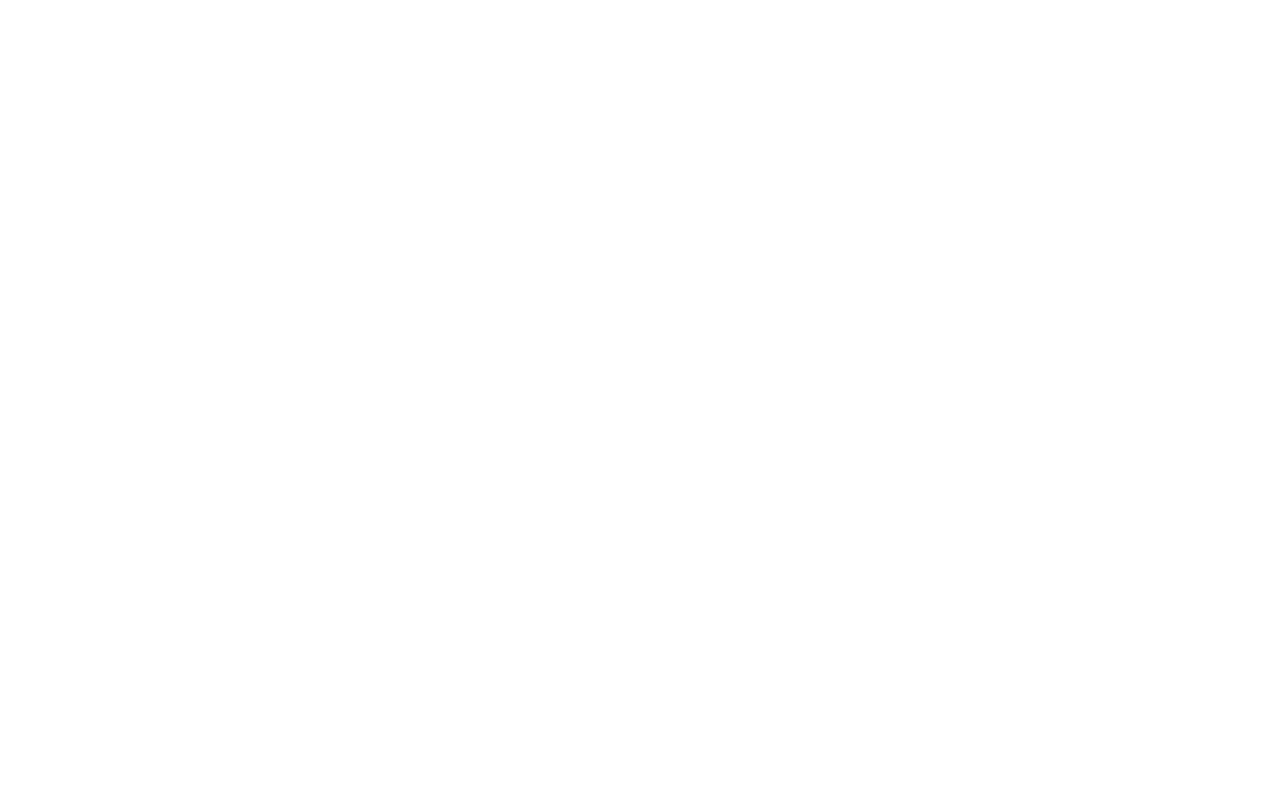
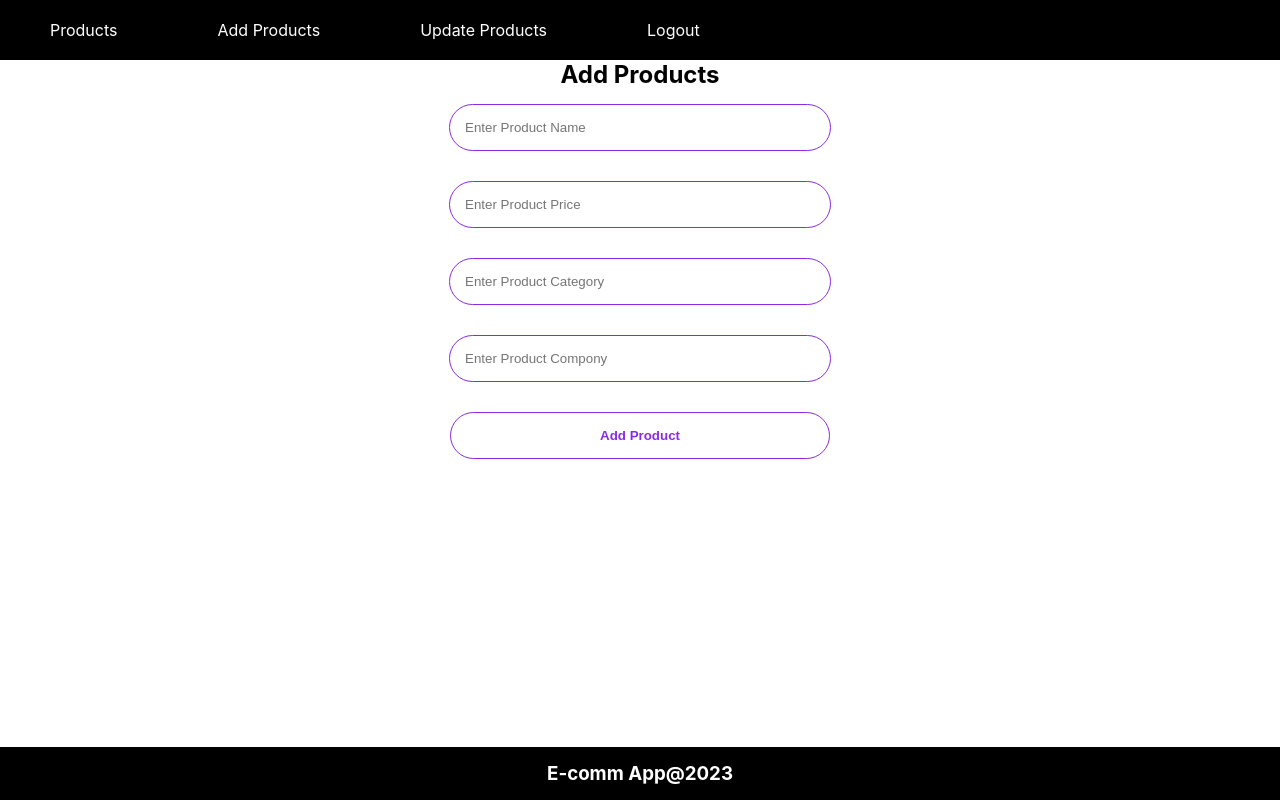
Before and after one commit to VaibhavShukla4/Frontend-E-commarce-dashboard, a React (Create React App) app: page /update/1 in a window 1280 px wide. Before the commit this address had no page. Built offline with nearby package versions, Linux system fonts and the light colour scheme; no server answers; sample sign-in values are in the browser's storage.

Commit message:
add-product-api-&-update-product-api-integration

```diff
--- a/src/App.js
+++ b/src/App.js
@@ -18,7 +18,7 @@ function App() {
           <Route index element={<Products />} />
           <Route path="/" element={<Products />} />
           <Route path="/add" element={<AddProducts />} />
-          <Route path="/update" element={<UpdateProducts />} />
+          <Route path="/update/:id" element={<UpdateProducts />} />
           <Route path="/profile" element={<Profile />} />
         </Route>
         <Route path="/login" element={<Login />} />
--- a/src/components/Navbar/index.js
+++ b/src/components/Navbar/index.js
@@ -27,10 +27,10 @@ const Navbar = () => {
               Logout
             </Link>
           </li>
-          <li style={{ color: "white" }}>
+          {/* <li style={{ color: "white" }}>
             {JSON.parse(auth).name.charAt(0).toUpperCase() +
               JSON.parse(auth).name.slice(1)}
-          </li>
+          </li> */}
         </ul>
       ) : (
         <ul>
--- a/src/routes/AddProducts/index.css
+++ b/src/routes/AddProducts/index.css
@@ -0,0 +1,8 @@
+.invalid-input {
+  color: red;
+}
+.add-product-field {
+  display: flex;
+  flex-direction: column;
+  align-items: center;
+}
--- a/src/routes/AddProducts/index.js
+++ b/src/routes/AddProducts/index.js
@@ -1,13 +1,13 @@
 import React, { useState } from "react";
-
+import "./index.css";
 const AddProducts = () => {
   const [addProduct, setAddProduct] = useState({
     name: "",
     price: "",
     category: "",
-    // userId: "",
     compony: "",
   });
+  const [error, setError] = useState(false);
   let name, price, category, compony, value;
   const addData = (event) => {
     name = event.target.name;
@@ -19,6 +19,15 @@ const AddProducts = () => {
   };
   const addProductDetail = async (e) => {
     e.preventDefault();
+    if (
+      !addProduct.name ||
+      !addProduct.price ||
+      !addProduct.category ||
+      !addProduct.compony
+    ) {
+      setError(true);
+      return false;
+    }
     const userId = localStorage.getItem("accesToken");
     console.log(JSON.parse(userId)._id);
     let result = await fetch("http://localhost:5000/add-products", {
@@ -35,8 +44,9 @@ const AddProducts = () => {
     result = await result.json();
   };
   return (
-    <div>
-      <form onSubmit={addProductDetail}>
+    <>
+      <h2>Add Products</h2>
+      <form onSubmit={addProductDetail} className="add-product-field">
         <input
           type="text"
           className="inputBox"
@@ -45,6 +55,9 @@ const AddProducts = () => {
           value={addProduct.name}
           onChange={addData}
         />
+        {error && !addProduct.name && (
+          <span className="invalid-input">Enter Valid Name</span>
+        )}
         <input
           type="text"
           name="price"
@@ -53,6 +66,9 @@ const AddProducts = () => {
           value={addProduct.price}
           onChange={addData}
         />
+        {error && !addProduct.price && (
+          <span className="invalid-input">Enter Valid Price</span>
+        )}
         <input
           type="text"
           name="category"
@@ -61,6 +77,10 @@ const AddProducts = () => {
           value={addProduct.category}
           onChange={addData}
         />
+        {error && !addProduct.category && (
+          <span className="invalid-input">Enter Valid Category</span>
+        )}
+
         <input
           type="text"
           name="compony"
@@ -69,11 +89,15 @@ const AddProducts = () => {
           value={addProduct.compony}
           onChange={addData}
         />
-        <button type="submit" style={{ width: "380px" }} className="inputBox">
+        {error && !addProduct.compony && (
+          <span className="invalid-input">Enter Valid Compony</span>
+        )}
+
+        <button style={{ width: "380px" }} className="inputBox">
           Add Product
         </button>
       </form>
-    </div>
+    </>
   );
 };
 
--- a/src/routes/Products/index.css
+++ b/src/routes/Products/index.css
@@ -0,0 +1,28 @@
+thead tr {
+  width: 100%;
+  background: aquamarine;
+  height: 20px;
+}
+/* tbody {
+  width: 100%;
+} */
+.product {
+  display: flex;
+  flex-direction: column;
+  align-items: center;
+  position: relative;
+  top: 70px;
+}
+table {
+  width: 60%;
+}
+
+tr th {
+  border: 1px solid black;
+}
+tr td {
+  border: 1px solid black;
+}
+button {
+  padding: 5px 12px;
+}
--- a/src/routes/Products/index.js
+++ b/src/routes/Products/index.js
@@ -1,9 +1,91 @@
-import React from "react";
+import React, { useEffect, useState } from "react";
+import "./index.css";
+import { Link } from "react-router-dom";
+const Products = () => {
+  const [data, setData] = useState([]);
+  const [text, setText] = useState("");
+  useEffect(() => {
+    getProductList();
+  }, []);
 
-const Products = () => {
+  const getProductList = async () => {
+    let data = await fetch("http://localhost:5000/list-products", {
+      method: "get",
+      body: null,
+      headers: { "Content-Type": "application/json" },
+    });
+
+    data = await data.json();
+    setData(data);
+  };
+  console.log(data);
+  const deleteProduct = async (id) => {
+    // console.log(id);
+    const deleteData = await fetch(`http://localhost:5000/product/${id}`, {
+      method: "delete",
+      body: JSON.stringify({
+        _id: id,
+      }),
+      headers: { "Content-Type": "application/json" },
+    });
+    deleteData = await deleteData.json();
+    console.log(deleteData);
+    if (deleteData) {
+      getProductList();
+    }
+  };
+  const searchProduct = async (event) => {
+    // console.log(text);
+    let key = event.target.value;
+    if (key) {
+      const result = await fetch(`http://localhost:5000/search/${key}`);
+      result = await result.json();
+      if (result) {
+        setData(result);
+      }
+    } else {
+      getProductList();
+    }
+  };
+
   return (
-    <div>
-      <h1>Products</h1>
+    <div className="product">
+      <h1>Product List</h1>
+      <input className="inputBox" onChange={searchProduct} />
+      {/* <button onClick={() => searchProduct(text)}>Search</button> */}
+      <table className="">
+        <thead>
+          <tr>
+            <th>Sr.No.</th>
+            <th>Name</th>
+            <th>Price</th>
+            <th>Category</th>
+            <th>Compony</th>
+            <th>Action</th>
+          </tr>
+        </thead>
+        <tbody>
+          {data?.length > 0 ? (
+            data?.map((item, index) => (
+              <tr key={index}>
+                <td>{index + 1}</td>
+                <td>{item.name}</td>
+                <td>₹&nbsp;{item.price}</td>
+                <td>{item.category}</td>
+                <td>{item.compony}</td>
+                <td>
+                  <button onClick={() => deleteProduct(item._id)}>
+                    Delete
+                  </button>
+                  <Link to={`update/${item._id}`}>Update</Link>
+                </td>
+              </tr>
+            ))
+          ) : (
+            <tr>No result Found</tr>
+          )}
+        </tbody>
+      </table>
     </div>
   );
 };
--- a/src/routes/UpdateProducts/index.js
+++ b/src/routes/UpdateProducts/index.js
@@ -1,7 +1,128 @@
-import React from "react";
+import React, { useState, useEffect } from "react";
+import { useParams, useNavigate } from "react-router-dom";
+import "./index.css";
+const UpdateProducts = () => {
+  const [updateProduct, setUpdateProduct] = useState({
+    name: "",
+    price: "",
+    category: "",
+    compony: "",
+  });
+  const navigate = useNavigate();
+  let params = useParams();
+  console.log(params);
 
-const UpdateProducts = () => {
-  return <div>UpdateProducts</div>;
+  let name, price, category, compony, value;
+  const updateData = (event) => {
+    name = event.target.name;
+    price = event.target.price;
+    category = event.target.category;
+    compony = event.target.compony;
+    value = event.target.value;
+    setUpdateProduct({ ...updateProduct, [name]: value });
+  };
+  const getProductDetail = async () => {
+    let data = await fetch(`http://localhost:5000/product/${params.id}`, {
+      method: "get",
+      body: null,
+      headers: { "Content-Type": "application/json" },
+    });
+    data = await data.json({});
+    setUpdateProduct(data);
+  };
+  const updateProductDetail = async (e) => {
+    e.preventDefault();
+    if (
+      !updateProduct.name ||
+      !updateProduct.price ||
+      !updateProduct.category ||
+      !updateProduct.compony
+    ) {
+      // setError(true);
+      return false;
+    }
+    // console.log(params);
+    const userId = localStorage.getItem("accesToken");
+    console.log(JSON.parse(userId)._id);
+    let data = await fetch(`http://localhost:5000/product/${params.id}`, {
+      method: "put",
+      body: JSON.stringify({
+        name: updateProduct.name,
+        price: updateProduct.price,
+        category: updateProduct.category,
+        userId: JSON.parse(userId)._id,
+        compony: updateProduct.compony,
+      }),
+      headers: { "Content-Type": "application/json" },
+    });
+    data = await data.json({});
+    navigate("/");
+  };
+  useEffect(() => {
+    getProductDetail();
+    // console.log(params);
+  }, []);
+  console.log(updateProduct);
+  return (
+    <>
+      <h2>Add Products</h2>
+      <form onSubmit={updateProductDetail} className="add-product-field">
+        <input
+          type="text"
+          className="inputBox"
+          name="name"
+          placeholder="Enter Product Name"
+          defaultValue={updateProduct?.name}
+          // value={updateProduct?.name}
+          onChange={updateData}
+        />
+        {/* {error && !updateProduct.name && (
+          <span className="invalid-input">Enter Valid Name</span>
+        )} */}
+        <input
+          type="text"
+          name="price"
+          placeholder="Enter Product Price"
+          className="inputBox"
+          defaultValue={updateProduct?.price}
+          // value={updateProduct?.price}
+          onChange={updateData}
+        />
+        {/* {error && !updateProduct.price && (
+          <span className="invalid-input">Enter Valid Price</span>
+        )} */}
+        <input
+          type="text"
+          name="category"
+          placeholder="Enter Product Category"
+          className="inputBox"
+          defaultValue={updateProduct?.category}
+          // value={updateProduct?.category}
+          onChange={updateData}
+        />
+        {/* {error && !updateProduct.category && (
+          <span className="invalid-input">Enter Valid Category</span>
+        )} */}
+
+        <input
+          type="text"
+          name="compony"
+          placeholder="Enter Product Compony"
+          className="inputBox"
+          defaultValue={updateProduct?.compony}
+          // value={updateProduct?.compony}
+          onChange={updateData}
+        />
+        {/* {error && !updateProduct.compony && (
+          <span className="invalid-input">Enter Valid Compony</span>
+        )} */}
+
+        <button style={{ width: "380px" }} className="inputBox">
+          Add Product
+        </button>
+      </form>
+    </>
+  );
 };
 
 export default UpdateProducts;
```
